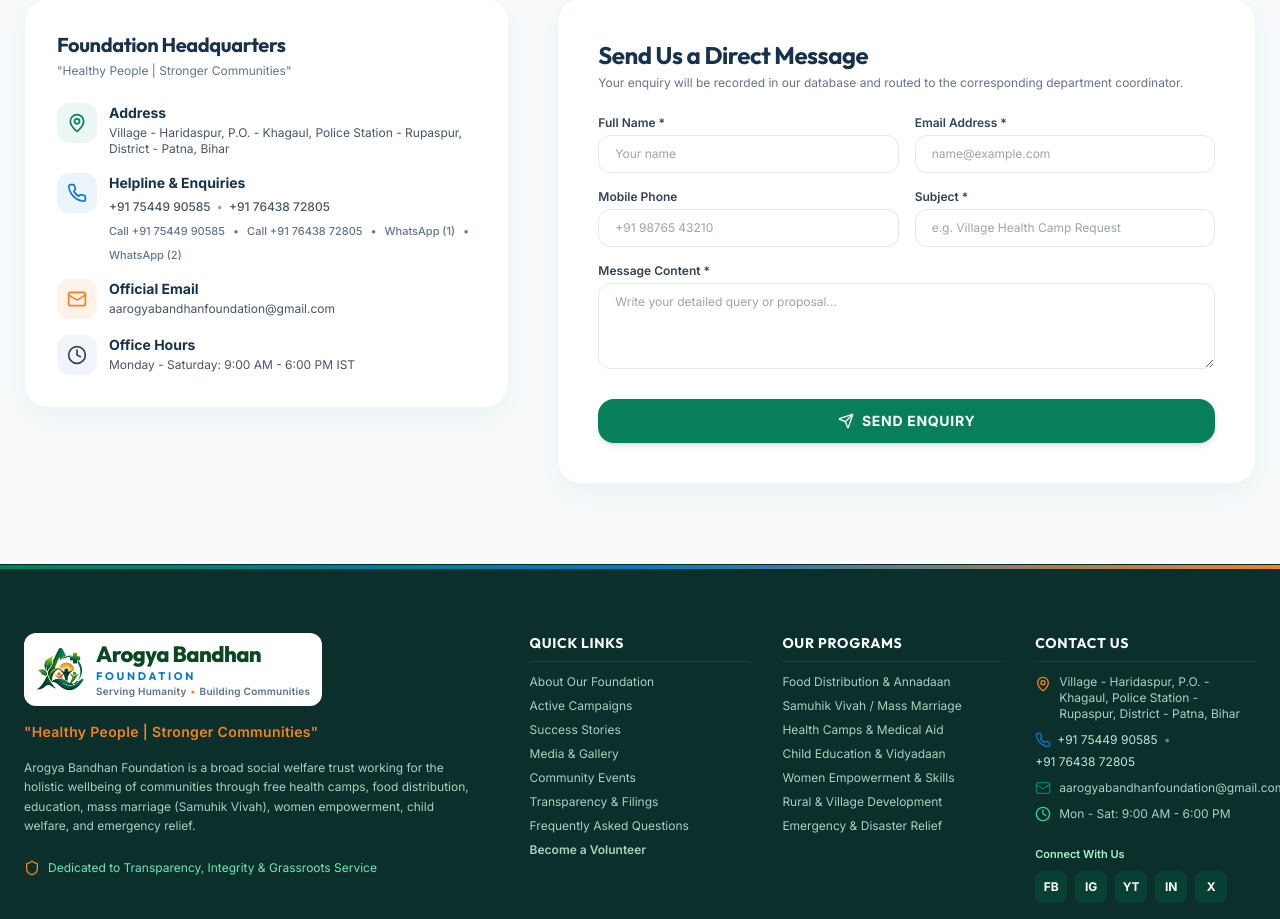
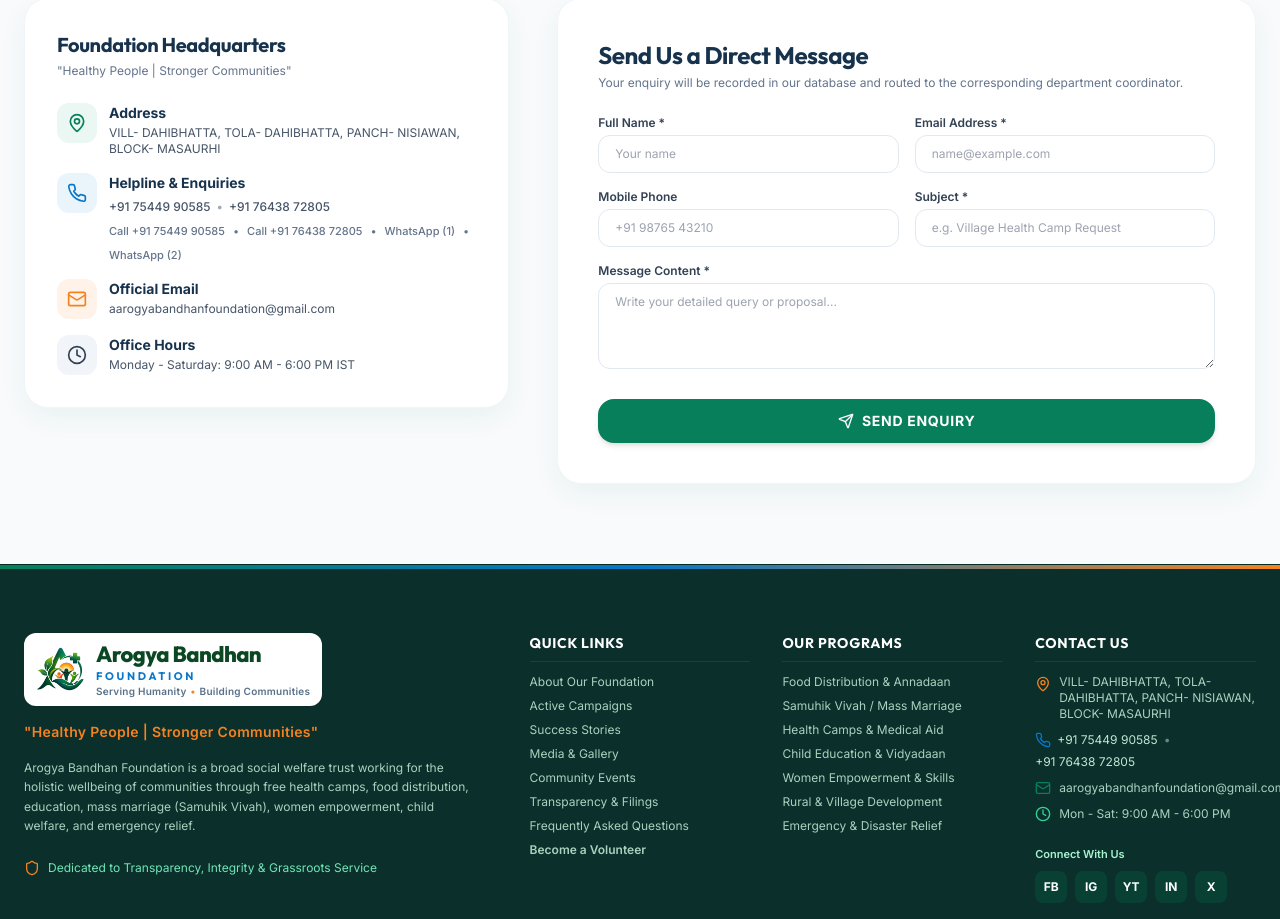
Before and after one commit to sagarkumar011/Arogya-Bandhan-Foundation, a Next.js app: page /contact in a window 1280 px wide. Shown: the part 500-1419 px from the top of the page. Built offline with nearby package versions, Linux system fonts and the light colour scheme; no server answers.

Commit message:
feat: update organization address to VILL- DAHIBHATTA, TOLA- DAHIBHATTA, PANCH- NISIAWAN, BLOCK- MASAURHI

```diff
--- a/app/admin/settings/page.tsx
+++ b/app/admin/settings/page.tsx
@@ -31,7 +31,7 @@ export default function AdminSettingsPage() {
     tagline: "Healthy People | Stronger Communities",
     email: "aarogyabandhanfoundation@gmail.com",
     phone: "+91 75449 90585, +91 76438 72805",
-    address: "Village - Haridaspur, P.O. - Khagaul, Police Station - Rupaspur, District - Patna, Bihar",
+    address: "VILL- DAHIBHATTA, TOLA- DAHIBHATTA, PANCH- NISIAWAN, BLOCK- MASAURHI",
     facebookUrl: "https://facebook.com/arogyabandhan",
     instagramUrl: "https://instagram.com/arogyabandhan",
     youtubeUrl: "https://youtube.com/@arogyabandhan",
--- a/app/contact/page.tsx
+++ b/app/contact/page.tsx
@@ -93,8 +93,8 @@ export default function ContactPage() {
                       <strong className="text-[#17324D] block text-sm mb-0.5">{t("Address", "पता")}</strong>
                       <span>
                         {t(
-                          "Village - Haridaspur, P.O. - Khagaul, Police Station - Rupaspur, District - Patna, Bihar",
-                          "ग्राम – हरिदासपुर, पो० – खगौल, थाना – रूपसपुर, जिला – पटना, बिहार"
+                          "VILL- DAHIBHATTA, TOLA- DAHIBHATTA, PANCH- NISIAWAN, BLOCK- MASAURHI",
+                          "ग्राम- दहीभट्ठा, टोला- दहीभट्ठा, पंचा- निसियावां, ब्लॉक- मसौढ़ी"
                         )}
                       </span>
                     </div>
--- a/components/Footer.tsx
+++ b/components/Footer.tsx
@@ -143,8 +143,8 @@ export default function Footer() {
                 <MapPin className="w-4 h-4 text-[#F58220] shrink-0 mt-0.5" />
                 <span>
                   {t(
-                    "Village - Haridaspur, P.O. - Khagaul, Police Station - Rupaspur, District - Patna, Bihar",
-                    "ग्राम – हरिदासपुर, पो० – खगौल, थाना – रूपसपुर, जिला – पटना, बिहार"
+                    "VILL- DAHIBHATTA, TOLA- DAHIBHATTA, PANCH- NISIAWAN, BLOCK- MASAURHI",
+                    "ग्राम- दहीभट्ठा, टोला- दहीभट्ठा, पंचा- निसियावां, ब्लॉक- मसौढ़ी"
                   )}
                 </span>
               </div>
--- a/lib/constants.ts
+++ b/lib/constants.ts
@@ -20,8 +20,8 @@ export const BRAND = {
   phone: "+91 75449 90585",
   additionalPhone: "+91 76438 72805",
   email: "aarogyabandhanfoundation@gmail.com",
-  address: "Village - Haridaspur, P.O. - Khagaul, Police Station - Rupaspur, District - Patna, Bihar",
-  addressHindi: "ग्राम – हरिदासपुर, पो० – खगौल, थाना – रूपसपुर, जिला – पटना, बिहार",
+  address: "VILL- DAHIBHATTA, TOLA- DAHIBHATTA, PANCH- NISIAWAN, BLOCK- MASAURHI",
+  addressHindi: "ग्राम- दहीभट्ठा, टोला- दहीभट्ठा, पंचा- निसियावां, ब्लॉक- मसौढ़ी",
   officeHours: "Monday - Saturday: 9:00 AM - 6:00 PM IST",
   colors: {
     primaryGreen: "#087F5B",
--- a/prisma/seed.ts
+++ b/prisma/seed.ts
@@ -689,7 +689,7 @@ async function main() {
     { key: "mission", value: "Arogya Bandhan Foundation works for the welfare of communities through healthcare camps, education, food support, social welfare, women and child development, mass marriage initiatives and community service." },
     { key: "email", value: "aarogyabandhanfoundation@gmail.com" },
     { key: "phone", value: "+91 75449 90585, +91 76438 72805" },
-    { key: "address", value: "Village - Haridaspur, P.O. - Khagaul, Police Station - Rupaspur, District - Patna, Bihar" },
+    { key: "address", value: "VILL- DAHIBHATTA, TOLA- DAHIBHATTA, PANCH- NISIAWAN, BLOCK- MASAURHI" },
     { key: "facebookUrl", value: "https://facebook.com/arogyabandhan" },
     { key: "instagramUrl", value: "https://instagram.com/arogyabandhan" },
     { key: "youtubeUrl", value: "https://youtube.com/@arogyabandhan" },
```
